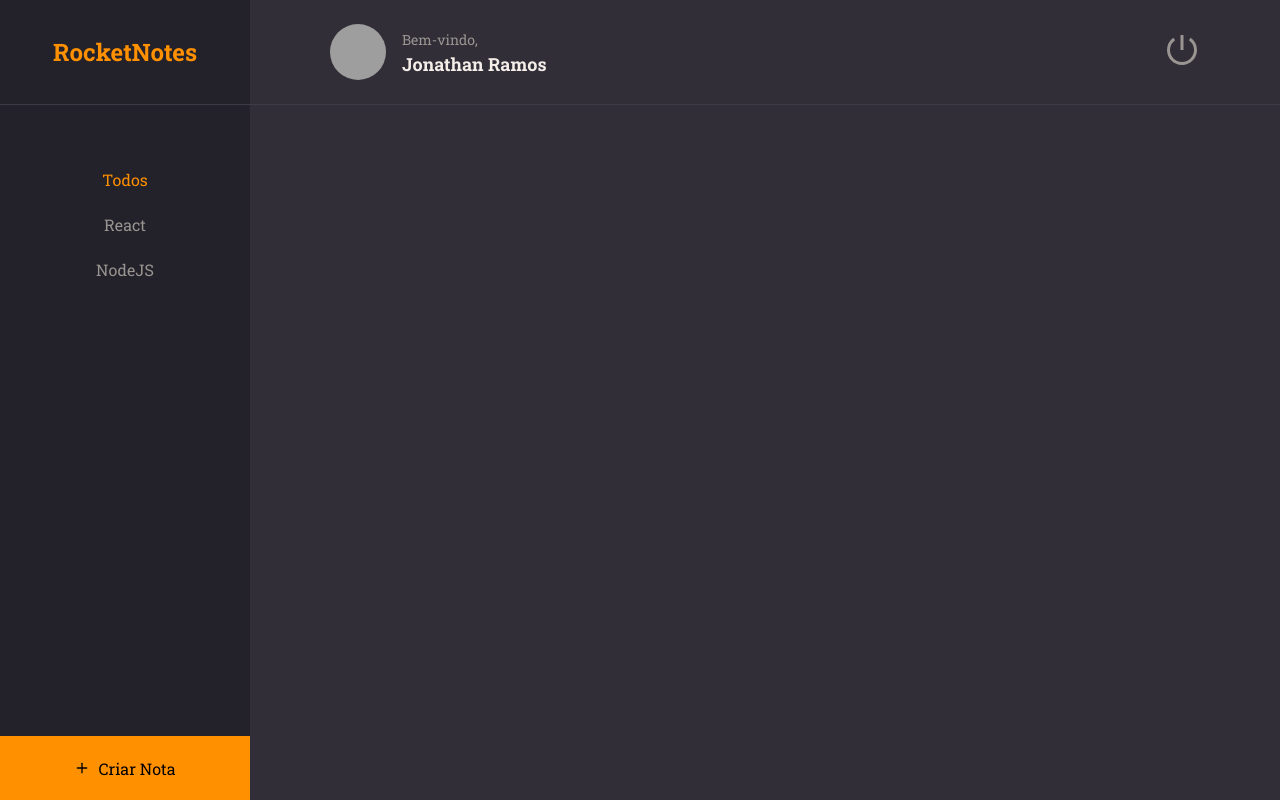
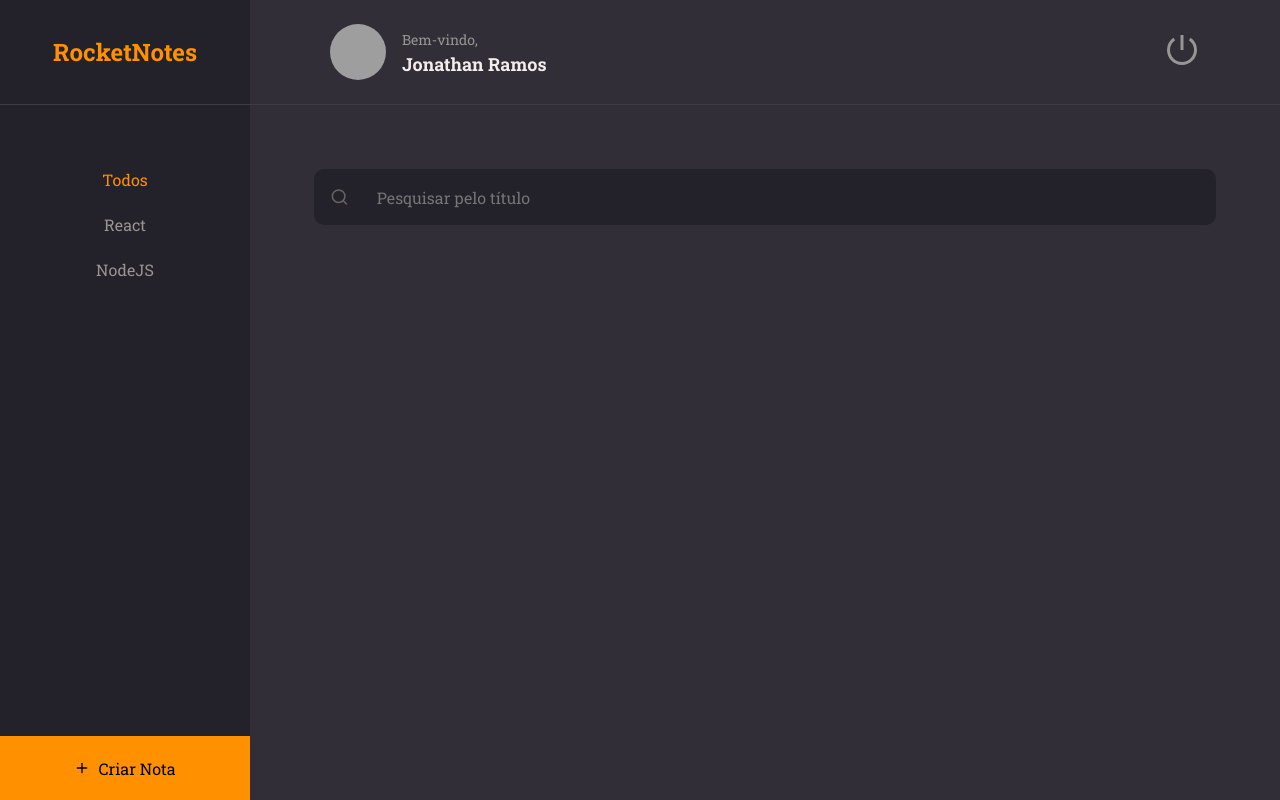
Before and after one commit to desenvjonathan/rocketnotes, a React (Vite) app: page / in a window 1280 px wide. Built offline with nearby package versions, Linux system fonts and the light colour scheme; grey boxes are pictures that could not be loaded.

Commit message:
add component input

```diff
--- /dev/null
+++ b/src/components/Input/index.jsx
@@ -0,0 +1,13 @@
+import { Container } from './styles'
+
+export function Input({ icon: Icon, ...rest}) { /*icon: Icon é para fazer uma
+conversão para não ferir a regra de que todo componente precisa iniciar com letra maiúscula */
+  return (
+    <Container>
+      {Icon && <Icon size={20}/>} {/*isso fará com que o ícone só seja mostrado se o ícone
+      realmente existir, pois nem todos os inputs tem ícones*/}
+      <input {...rest} />
+
+    </Container>
+  )
+}
--- /dev/null
+++ b/src/components/Input/styles.js
@@ -0,0 +1,31 @@
+import styled from 'styled-components'
+
+export const Container = styled.div`
+  width: 100%;
+  display: flex;
+  align-items: center;
+
+  background-color: ${({ theme }) => theme.COLORS.BACKGROUND_900};
+  color: ${({ theme }) => theme.COLORS.GRAY_300};
+
+  margin-bottom: 8px;
+  border-radius: 10px;
+
+  > input {
+    height: 56px;
+    width: 100%;
+
+    padding: 12px;
+
+    color: ${({ theme }) => theme.COLORS.WHITE};
+    background: transparent;
+    border: 0;
+
+    &:placehoder {
+      color: ${({ theme }) => theme.COLORS.GRAY_300};
+    }
+  }
+  > svg {
+      margin: 0 16px;
+  }
+`
--- a/src/pages/Home/index.jsx
+++ b/src/pages/Home/index.jsx
@@ -1,6 +1,7 @@
-import { FiPlus } from 'react-icons/fi'
+import { FiPlus, FiSearch } from 'react-icons/fi'
 import { Container, Brand, Menu, Search, Content, NewNote } from './styles'
 import { Header } from '../../components/Header'
+import { Input } from '../../components/Input'
 import { ButtonText } from '../../components/ButtonText'
 
 export function Home() {
@@ -19,7 +20,7 @@ export function Home() {
       </Menu>
 
       <Search>
-
+        <Input placeholder="Pesquisar pelo título" icon={FiSearch}/>
       </Search>
 
       <Content>
--- a/src/pages/Home/styles.js
+++ b/src/pages/Home/styles.js
@@ -45,6 +45,7 @@ export const Menu = styled.ul`
 `
 export const Search = styled.div`
   grid-area: search;
+  padding: 64px 64px 0;
 `
 export const Content = styled.div`
   grid-area: content;
```
